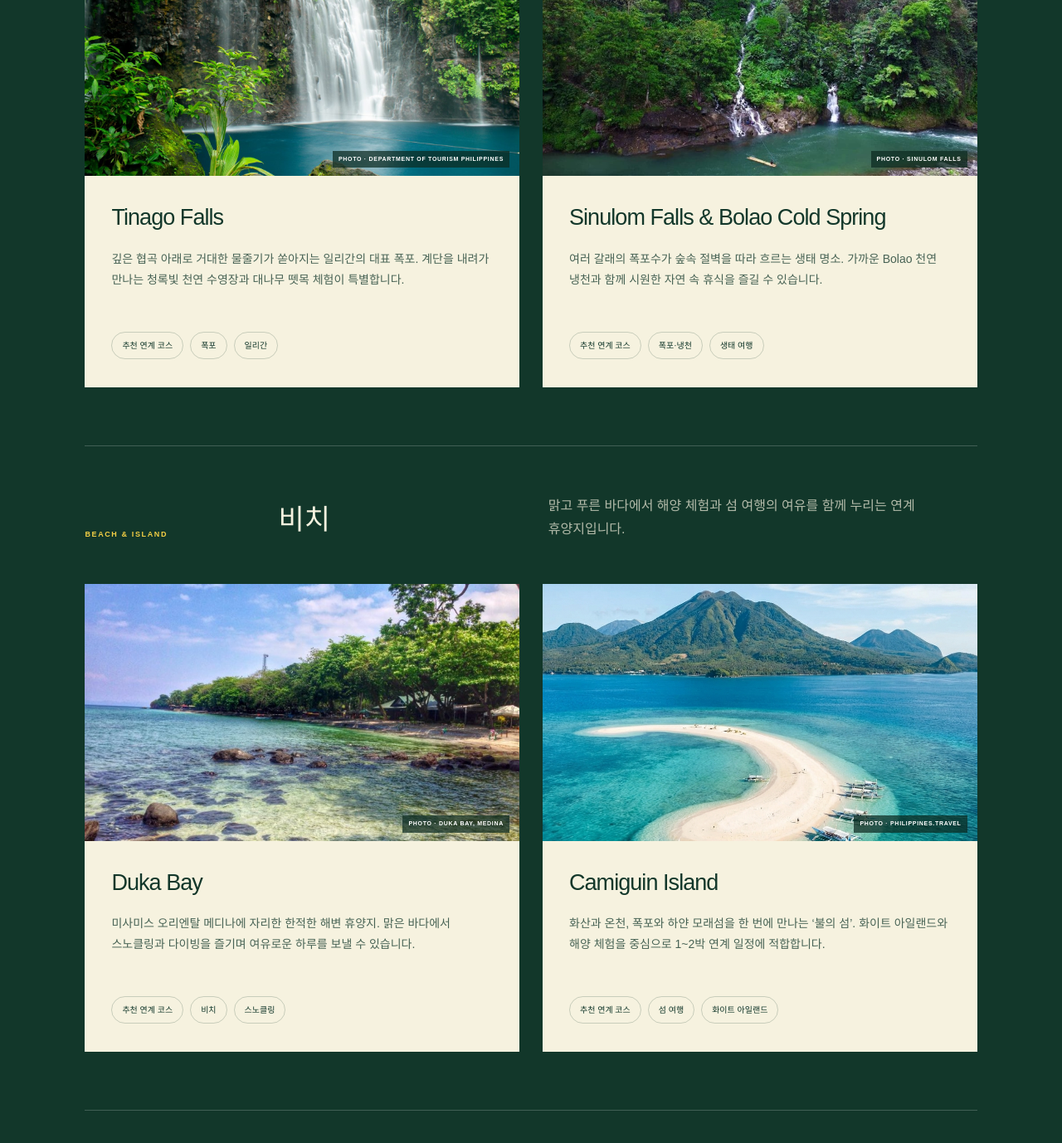
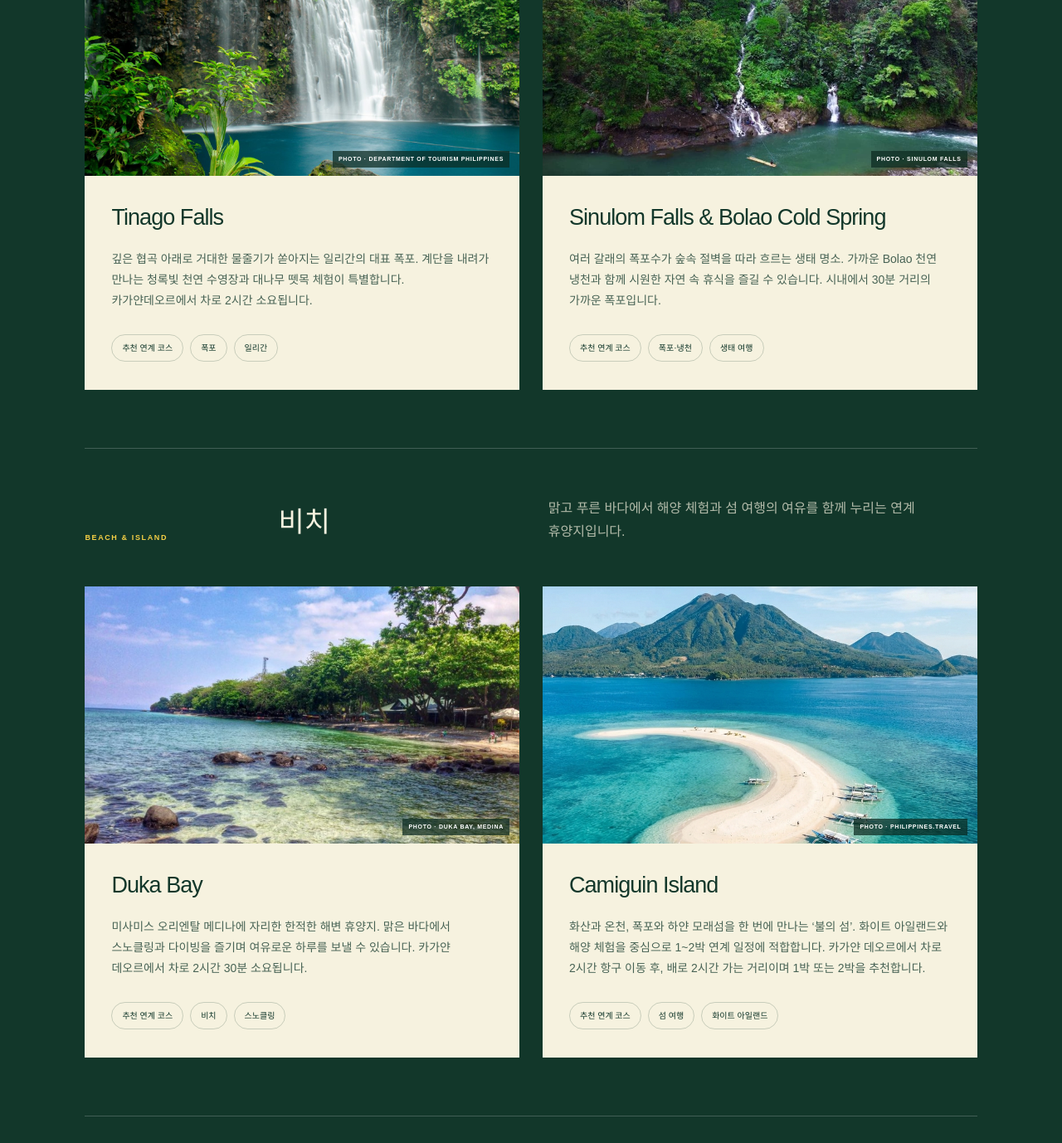
Before and after one commit to hellenqueen00-a11y/cagayandeoro, a Next.js app: page / in a window 1280 px wide. Shown: the part 8620-9998 px from the top of the page at 83% size. Built offline with nearby package versions, Linux system fonts and the light colour scheme.

Commit message:
Add requested travel times to extension destinations

```diff
--- a/app/page.tsx
+++ b/app/page.tsx
@@ -79,8 +79,8 @@ const extensionDestinations: Array<{ eyebrow: string; title: string; intro: stri
     title: "폭포",
     intro: "울창한 협곡과 차가운 천연수가 빚어낸 북부 민다나오의 숨은 자연 명소입니다.",
     destinations: [
-      { title: "Tinago Falls", image: "/extension-tinago-falls.jpg", alt: "울창한 협곡과 에메랄드빛 물이 어우러진 Tinago Falls", copy: "깊은 협곡 아래로 거대한 물줄기가 쏟아지는 일리간의 대표 폭포. 계단을 내려가 만나는 청록빛 천연 수영장과 대나무 뗏목 체험이 특별합니다.", tags: ["추천 연계 코스", "폭포", "일리간"], credit: "PHOTO · DEPARTMENT OF TOURISM PHILIPPINES" },
-      { title: "Sinulom Falls & Bolao Cold Spring", image: "/extension-sinulom-falls.jpg", alt: "초록 절벽을 따라 흐르는 Sinulom Falls와 Bolao Cold Spring", copy: "여러 갈래의 폭포수가 숲속 절벽을 따라 흐르는 생태 명소. 가까운 Bolao 천연 냉천과 함께 시원한 자연 속 휴식을 즐길 수 있습니다.", tags: ["추천 연계 코스", "폭포·냉천", "생태 여행"], credit: "PHOTO · SINULOM FALLS" },
+      { title: "Tinago Falls", image: "/extension-tinago-falls.jpg", alt: "울창한 협곡과 에메랄드빛 물이 어우러진 Tinago Falls", copy: "깊은 협곡 아래로 거대한 물줄기가 쏟아지는 일리간의 대표 폭포. 계단을 내려가 만나는 청록빛 천연 수영장과 대나무 뗏목 체험이 특별합니다. 카가얀데오르에서 차로 2시간 소요됩니다.", tags: ["추천 연계 코스", "폭포", "일리간"], credit: "PHOTO · DEPARTMENT OF TOURISM PHILIPPINES" },
+      { title: "Sinulom Falls & Bolao Cold Spring", image: "/extension-sinulom-falls.jpg", alt: "초록 절벽을 따라 흐르는 Sinulom Falls와 Bolao Cold Spring", copy: "여러 갈래의 폭포수가 숲속 절벽을 따라 흐르는 생태 명소. 가까운 Bolao 천연 냉천과 함께 시원한 자연 속 휴식을 즐길 수 있습니다. 시내에서 30분 거리의 가까운 폭포입니다.", tags: ["추천 연계 코스", "폭포·냉천", "생태 여행"], credit: "PHOTO · SINULOM FALLS" },
     ] satisfies Destination[],
   },
   {
@@ -88,8 +88,8 @@ const extensionDestinations: Array<{ eyebrow: string; title: string; intro: stri
     title: "비치",
     intro: "맑고 푸른 바다에서 해양 체험과 섬 여행의 여유를 함께 누리는 연계 휴양지입니다.",
     destinations: [
-      { title: "Duka Bay", image: "/extension-duka-bay.jpg", alt: "맑고 잔잔한 바다와 나무 그늘이 펼쳐진 Duka Bay", copy: "미사미스 오리엔탈 메디나에 자리한 한적한 해변 휴양지. 맑은 바다에서 스노클링과 다이빙을 즐기며 여유로운 하루를 보낼 수 있습니다.", tags: ["추천 연계 코스", "비치", "스노클링"], credit: "PHOTO · DUKA BAY, MEDINA" },
-      { title: "Camiguin Island", image: "/extension-camiguin.png", alt: "푸른 바다와 화산 지형이 어우러진 Camiguin Island", copy: "화산과 온천, 폭포와 하얀 모래섬을 한 번에 만나는 ‘불의 섬’. 화이트 아일랜드와 해양 체험을 중심으로 1~2박 연계 일정에 적합합니다.", tags: ["추천 연계 코스", "섬 여행", "화이트 아일랜드"], credit: "PHOTO · PHILIPPINES.TRAVEL" },
+      { title: "Duka Bay", image: "/extension-duka-bay.jpg", alt: "맑고 잔잔한 바다와 나무 그늘이 펼쳐진 Duka Bay", copy: "미사미스 오리엔탈 메디나에 자리한 한적한 해변 휴양지. 맑은 바다에서 스노클링과 다이빙을 즐기며 여유로운 하루를 보낼 수 있습니다. 카가얀 데오르에서 차로 2시간 30분 소요됩니다.", tags: ["추천 연계 코스", "비치", "스노클링"], credit: "PHOTO · DUKA BAY, MEDINA" },
+      { title: "Camiguin Island", image: "/extension-camiguin.png", alt: "푸른 바다와 화산 지형이 어우러진 Camiguin Island", copy: "화산과 온천, 폭포와 하얀 모래섬을 한 번에 만나는 ‘불의 섬’. 화이트 아일랜드와 해양 체험을 중심으로 1~2박 연계 일정에 적합합니다. 카가얀 데오르에서 차로 2시간 항구 이동 후, 배로 2시간 가는 거리이며 1박 또는 2박을 추천합니다.", tags: ["추천 연계 코스", "섬 여행", "화이트 아일랜드"], credit: "PHOTO · PHILIPPINES.TRAVEL" },
     ] satisfies Destination[],
   },
 ];
```
